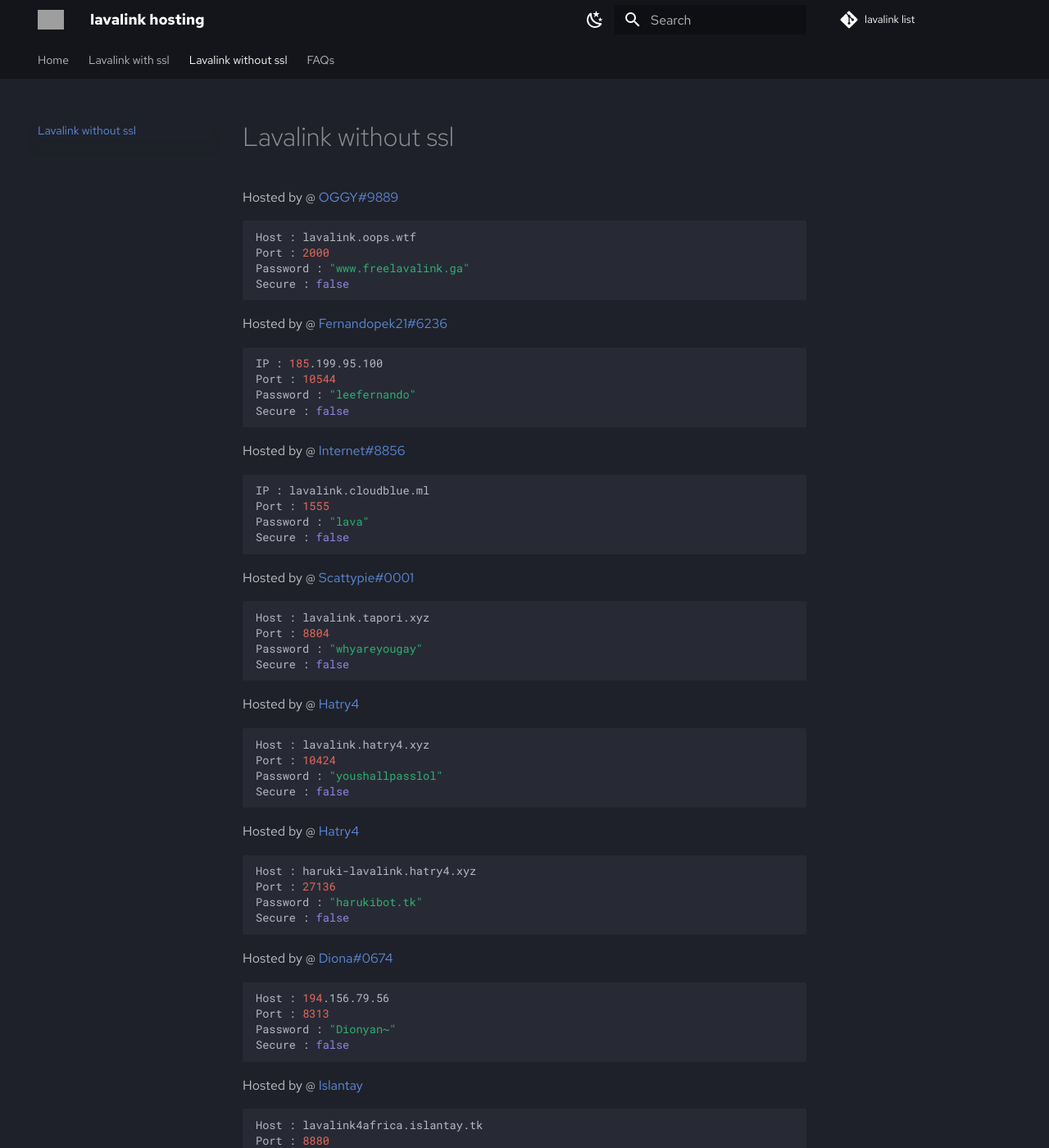
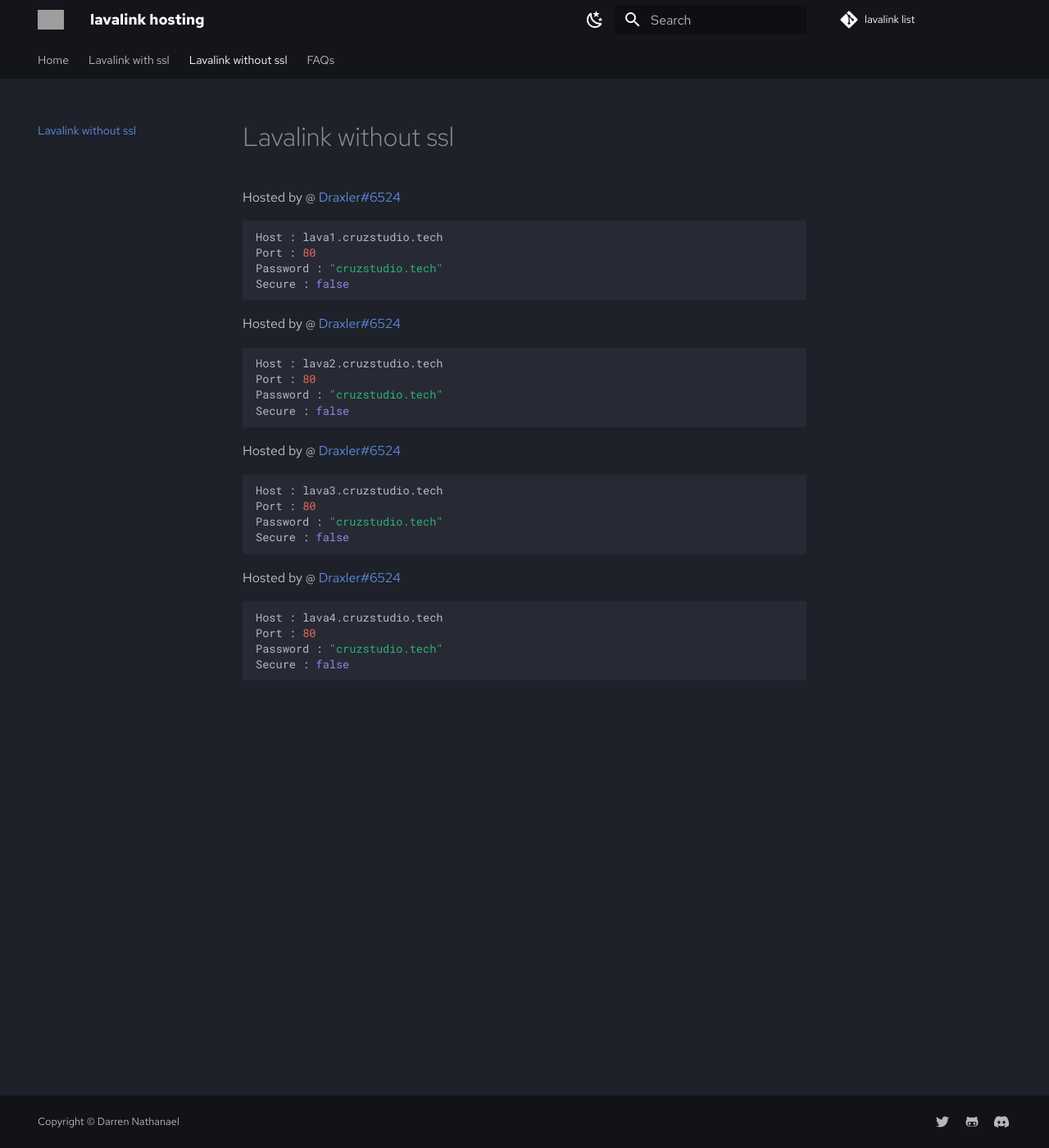
Before and after one commit to DarrenOfficial/lavalink-list, an MkDocs documentation site: the page built from docs/NoSSL/lavalink-without-ssl.md, in a window 1280 px wide and 1400 px high. Shown: the whole window at 82% size. Built offline with MkDocs 1.6.1 and Material for MkDocs 9.7.7, drawn with Linux system fonts in a browser that asks for light colours; comment, search, counter and statistics services are not loaded; some of the changed text lies outside the part shown; grey boxes are pictures that could not be loaded.

Commit message:
Update lavalink-without-ssl.md

````diff
--- a/docs/NoSSL/lavalink-without-ssl.md
+++ b/docs/NoSSL/lavalink-without-ssl.md
@@ -1,77 +1,31 @@
----
-title: Lavalink without SSL
-description: Without SSL should work out of the box!
----
-
----
-
-Hosted by @ [OGGY#9889](https://www.freelavalink.ga)
+Hosted by @ [Draxler#6524](https://cruzstudio.tech/)
 ```bash
-Host : lavalink.oops.wtf
-Port : 2000
-Password : "www.freelavalink.ga"
+Host : lava1.cruzstudio.tech
+Port : 80
+Password : "cruzstudio.tech"
 Secure : false
 ```
 
-Hosted by @ [Fernandopek21#6236](https://github.com/Fernandopek211)
+Hosted by @ [Draxler#6524](https://cruzstudio.tech/)
 ```bash
-IP : 185.199.95.100
-Port : 10544
-Password : "leefernando"
+Host : lava2.cruzstudio.tech
+Port : 80
+Password : "cruzstudio.tech"
 Secure : false
 ```
 
-Hosted by @ [Internet#8856](https://github.com/MrInternetGitHub)
+Hosted by @ [Draxler#6524](https://cruzstudio.tech/)
 ```bash
-IP : lavalink.cloudblue.ml
-Port : 1555
-Password : "lava"
-Secure : false
-```
-Hosted by @ [Scattypie#0001](https://discord.gg/NUhWvA7paX)
-```bash
-Host : lavalink.tapori.xyz
-Port : 8804
-Password : "whyareyougay"
+Host : lava3.cruzstudio.tech
+Port : 80
+Password : "cruzstudio.tech"
 Secure : false
 ```
 
-Hosted by @ [Hatry4](https://www.hatry4.xyz)
+Hosted by @ [Draxler#6524](https://cruzstudio.tech/)
 ```bash
-Host : lavalink.hatry4.xyz
-Port : 10424
-Password : "youshallpasslol"
+Host : lava4.cruzstudio.tech
+Port : 80
+Password : "cruzstudio.tech"
 Secure : false
 ```
-
-Hosted by @ [Hatry4](https://www.hatry4.xyz)
-```bash
-Host : haruki-lavalink.hatry4.xyz
-Port : 27136
-Password : "harukibot.tk"
-Secure : false
-```
-
-Hosted by @ [Diona#0674](https://dionabot.tk)
-```bash
-Host : 194.156.79.56
-Port : 8313
-Password : "Dionyan~"
-Secure : false
-```
-
-Hosted by @ [Islantay](https://github.com/Dep0s1t)
-```bash
-Host : lavalink4africa.islantay.tk
-Port : 8880
-Password : "AmeliaWatsonisTheBest**!"
-Secure : false
-```
-
-Hosted by @ [ItsLeon15](https://github.com/ItsLeon15)
-```bash
-Host : lavalink.platinumhost.uk
-Port : 2333
-Password : "lavalink"
-Secure : false
-```
````
